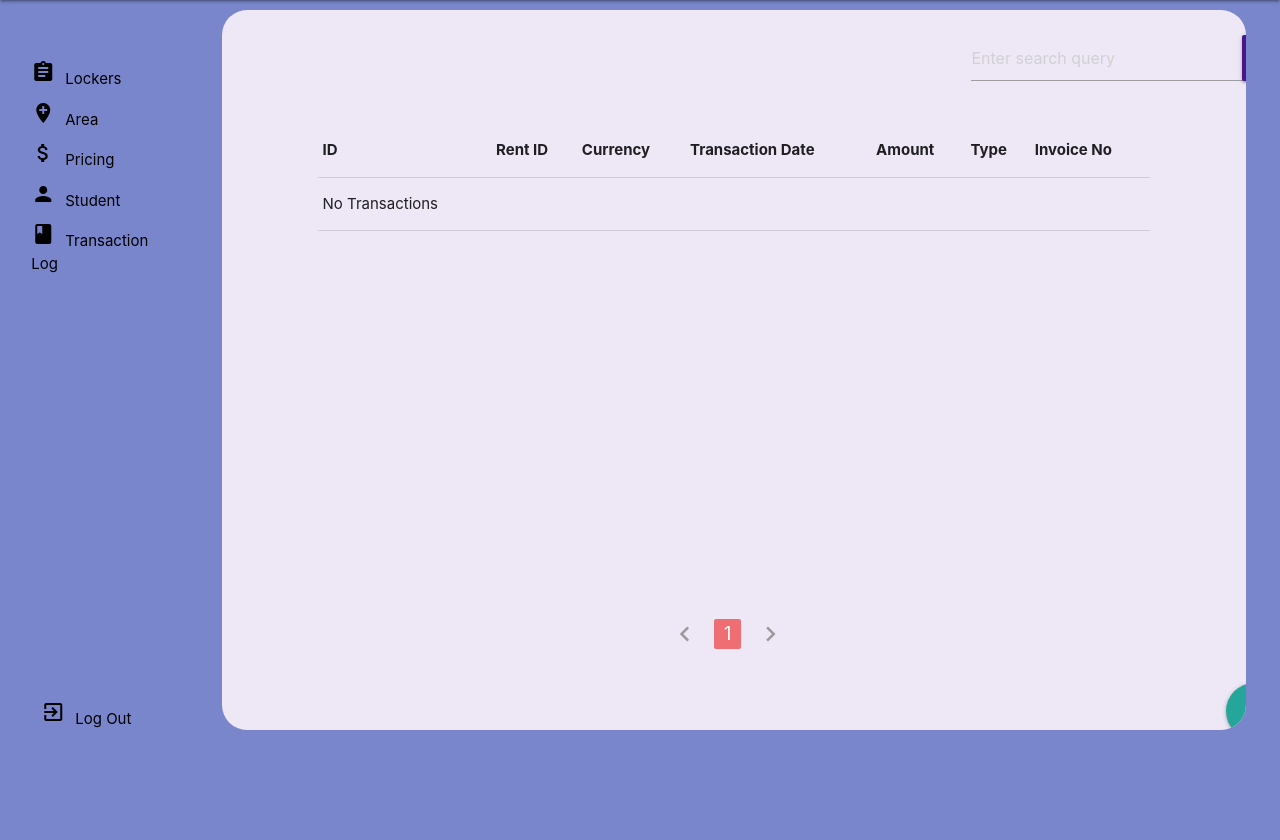
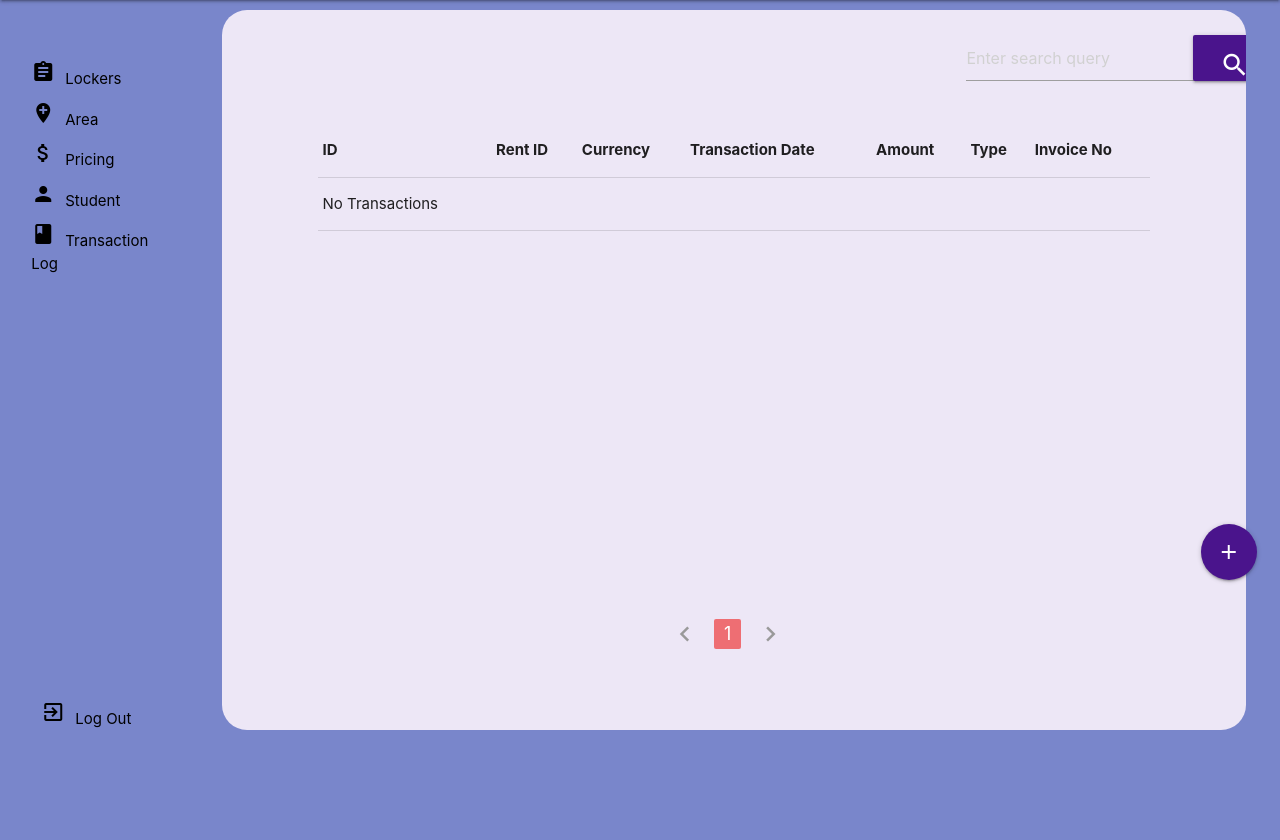
Before and after one commit to uwidcit/Lockers-App, a Flask app: page /transactionLog in a window 1280 px wide. Shown: the part 64-904 px from the top of the page. Run offline with Flask 2, Linux system fonts and the light colour scheme; data that the repository does not hold is empty.

Commit message:
position of floating action button adjusted

```diff
--- a/templates/transactionLog.html
+++ b/templates/transactionLog.html
@@ -7,6 +7,7 @@
 {% block content %}
 
 <div class = "row">
+  <div class="col s12 ">
   <div class="col s12 m8 offset-m8">
     <form method="POST" action="/transactionLog/search">
       <div class="input-field col s12 m4 offset-m1" >
@@ -14,12 +15,16 @@
           <input type="search" placeholder="Enter search query" style = "padding-right: 80px"/>
         </div>
       </div>
-      <div class="input-field col s2 m2" style="display:inline; padding-left: 50px;" >
+      <div class="input-field col s2 m2" style="display:inline; " >
         <button type="submit" style="padding: 8.8px 21.5px 37px 21.5px" class="purple darken-4 waves-effect waves-light btn-small"><i class="material-icons" style="padding: 5px; font-size: 2rem; color:white; ">search</i></button>
       </div>
     </form>
 </div >
+  </div>
   <div class="col s12 m10 offset-m1" style="height:60vh;">
+    <div class="floating-action-btn" style="position: fixed; padding-top: 50vh;padding-left: 69vw;">
+      <a class="btn-floating btn-large waves-effect waves-light purple darken-4 modal-trigger"  href="#new_transaction" id="m_button"><i class="material-icons"> add </i></a>
+</div>
     <table>
       <tr>
           <th>ID</th>
@@ -135,11 +140,9 @@
   </div>
 
   <div class="col s1 m1 offset-m11" style="padding: 0.75rem">
-    <div class="floating-action-btn">
-  <div class="col s12 m8 offset-m8" style="padding-top: 0.5rem;">
-      <a class="btn-floating btn-large waves-effect waves-light modal-trigger" href="#new_transaction" id="m_button"><i class="material-icons"> add </i></a>
-  </div>
-    </div>
+
+
+
   </div>
 </div>
 
```
Also changed, not shown: templates/area.html (+4 -3 lines), templates/manage_locker.html (+4 -3 lines), templates/manage_student.html (+4 -3 lines), templates/rentType_manage.html (+5 -4 lines).
